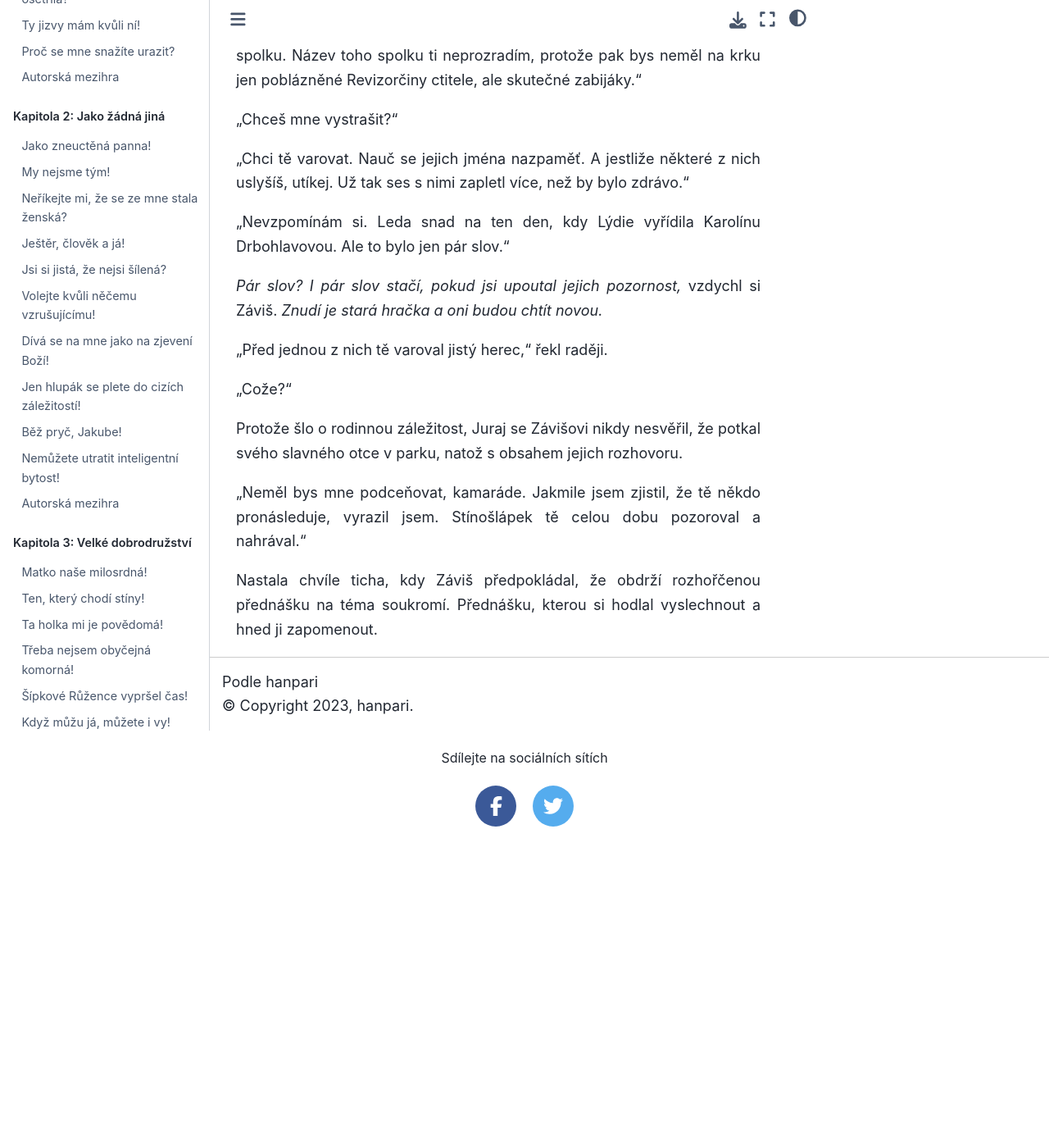
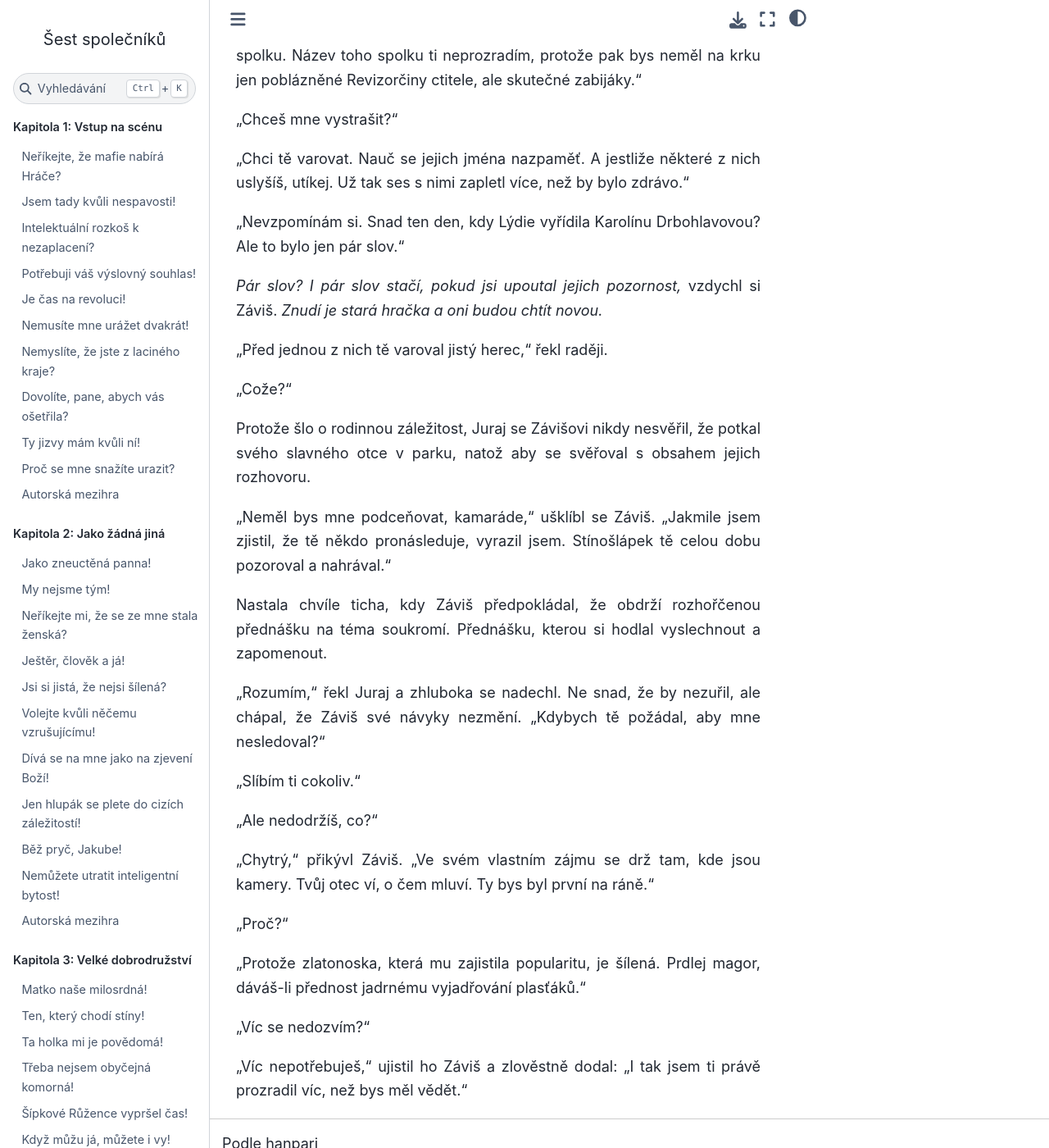
Before and after one commit to hanpari/sest-spolecniku, a Sphinx documentation site: the page built from source/sest_spolecniku/014/02.md, in a window 1280 px wide and 1400 px high, scrolled down 6224 px. Shown: the whole window at 82% size. Built offline with Sphinx 7.4.7 and the Sphinx Book theme 1.1.4, drawn with Linux system fonts in a browser that asks for light colours; pages that are not in the unit, such as notebooks, are missing from menus; before the commit the page ends 7232 px from its top, so only the background shows below that.

Commit message:
Soukromi

```diff
--- a/source/sest_spolecniku/014/02.md
+++ b/source/sest_spolecniku/014/02.md
@@ -165,7 +165,7 @@ Záviš zavrtěl hlavou. *Fér? Zastaralé slovo. Juraj a jeho sestra se narodil
 
 "Chci tě varovat. Nauč se jejich jména nazpaměť.  A jestliže některé z nich uslyšíš, utíkej. Už tak ses s nimi zapletl více, než by bylo zdrávo."
 
-"Nevzpomínám si. Leda snad na ten den, kdy Lýdie vyřídila Karolínu Drbohlavovou. Ale to bylo jen pár slov."
+"Nevzpomínám si. Snad ten den, kdy Lýdie vyřídila Karolínu Drbohlavovou? Ale to bylo jen pár slov."
 
 *Pár slov? I pár slov stačí, pokud jsi upoutal jejich pozornost,* vzdychl si Záviš. *Znudí je stará hračka a oni budou chtít novou.*
 
@@ -173,8 +173,24 @@ Záviš zavrtěl hlavou. *Fér? Zastaralé slovo. Juraj a jeho sestra se narodil
 
 "Cože?"
 
-Protože šlo o rodinnou záležitost, Juraj se Závišovi nikdy nesvěřil, že potkal svého slavného otce v parku, natož s obsahem jejich rozhovoru.
+Protože šlo o rodinnou záležitost, Juraj se Závišovi nikdy nesvěřil, že potkal svého slavného otce v parku, natož aby se svěřoval s obsahem jejich rozhovoru.
 
-"Neměl bys mne podceňovat, kamaráde. Jakmile jsem zjistil, že tě někdo pronásleduje, vyrazil jsem. Stínošlápek tě celou dobu pozoroval a nahrával."
+"Neměl bys mne podceňovat, kamaráde," ušklíbl se Záviš. "Jakmile jsem zjistil, že tě někdo pronásleduje, vyrazil jsem. Stínošlápek tě celou dobu pozoroval a nahrával."
 
-Nastala chvíle ticha, kdy Záviš předpokládal, že obdrží rozhořčenou přednášku na téma soukromí. Přednášku, kterou si hodlal vyslechnout a hned ji zapomenout.
+Nastala chvíle ticha, kdy Záviš předpokládal, že obdrží rozhořčenou přednášku na téma soukromí. Přednášku, kterou si hodlal vyslechnout a zapomenout.
+
+"Rozumím," řekl Juraj a zhluboka se nadechl. Ne snad, že by nezuřil, ale chápal, že Záviš své návyky nezmění. "Kdybych tě požádal, aby mne nesledoval?"
+
+"Slíbím ti cokoliv."
+
+"Ale nedodržíš, co?"
+
+"Chytrý," přikývl Záviš. "Ve svém vlastním zájmu se drž tam, kde jsou kamery. Tvůj otec ví, o čem mluví. Ty bys byl první na ráně."
+
+"Proč?"
+
+"Protože zlatonoska, která mu zajistila popularitu, je šílená. Prdlej magor, dáváš-li přednost jadrnému vyjadřování plasťáků."
+
+"Víc se nedozvím?"
+
+"Víc nepotřebuješ," ujistil ho Záviš a zlověstně dodal: "I tak jsem ti právě prozradil víc, než bys měl vědět."
```
